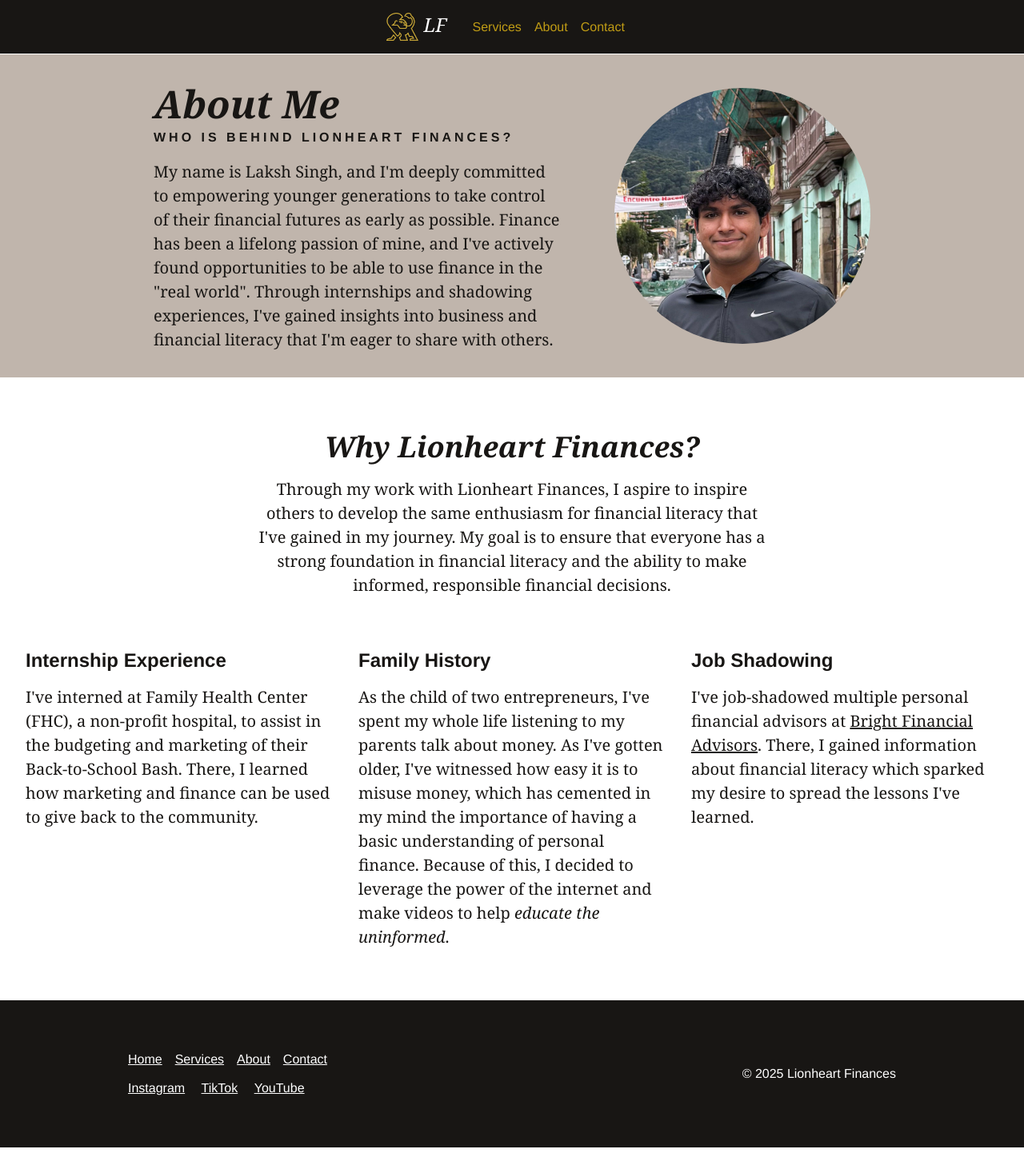
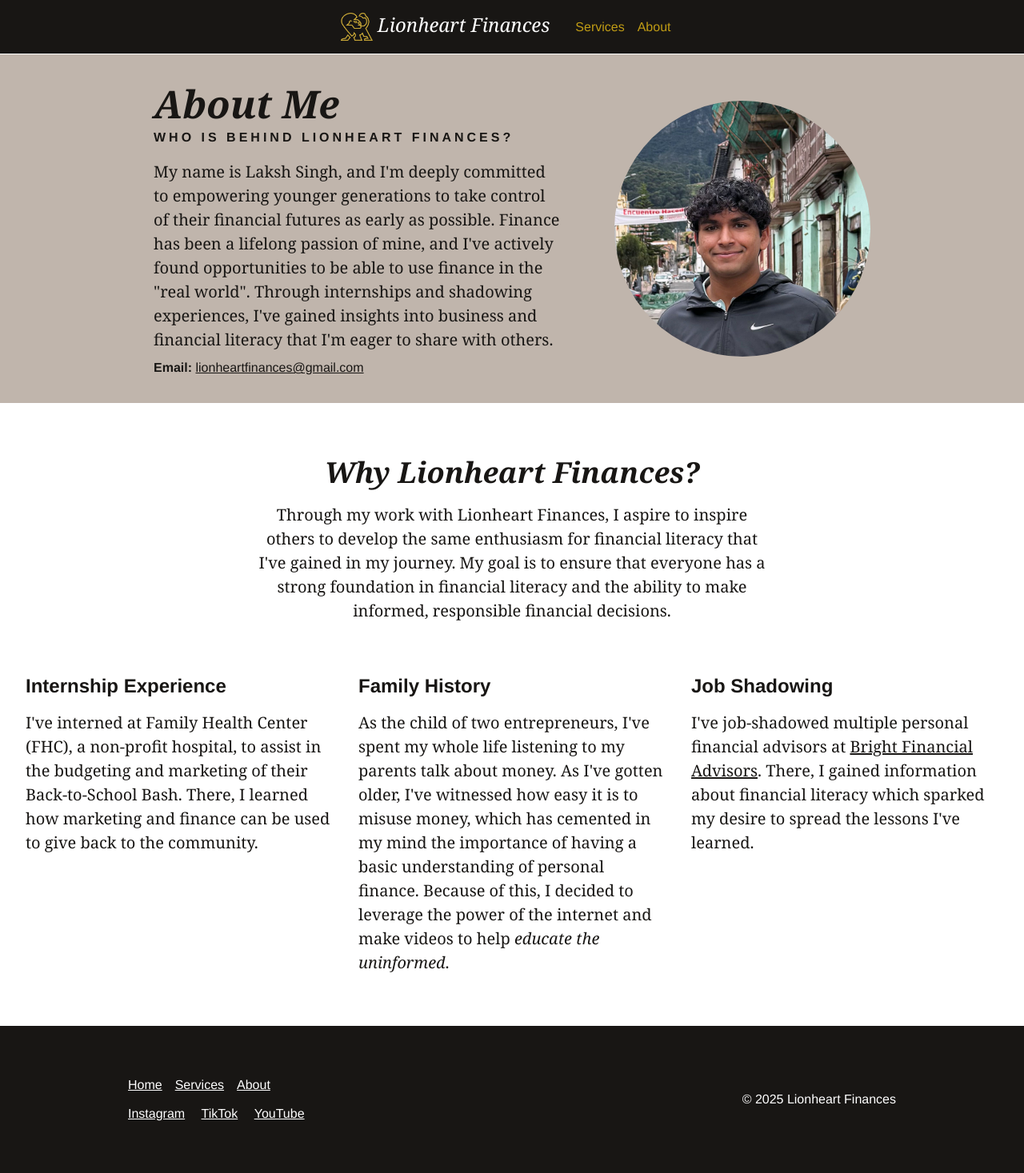
Before and after one commit to firstpulsestudio/lionheart-finances.com, a Jekyll site: the page built from about.html, in a window 1280 px wide. Shown: the whole page at 80% size. Built offline with Jekyll 4.4.1, drawn with Linux system fonts in a browser that asks for light colours; before the commit the page ends 1435 px from its top, so only the background shows below that.

Commit message:
Merge contact page into about

```diff
--- a/_includes/footer.html
+++ b/_includes/footer.html
@@ -6,7 +6,6 @@
           <li><a class="underline white" href="/">Home</a></li>
           <li><a class="ml2 underline white" href="/services">Services</a></li>
           <li><a class="ml2 underline white" href="/about">About</a></li>
-          <li><a class="ml2 underline white" href="/contact">Contact</a></li>
         </ol>
       </nav>
 
--- a/_includes/header.html
+++ b/_includes/header.html
@@ -2,14 +2,13 @@
   <nav>
     <ol class="flex items-center justify-center list-reset">
       <li>
-        <a class="font-primary h4 italic mr3 white" href="/">
+        <a class="font-primary h6 italic mr3 white md-h4" href="/">
           <img alt="Logo" class="logo-icon" src="/assets/images/logo-icon.png">
-          LF
+          Lionheart Finances
         </a>
       </li>
       <li><a class="mr2 gold" href="/services">Services</a></li>
       <li><a class="mr2 gold" href="/about">About</a></li>
-      <li><a class="mr2 gold" href="/contact">Contact</a></li>
     </ol>
   </nav>
 </header>
--- a/about.html
+++ b/about.html
@@ -10,7 +10,8 @@ title: About
     <div class="px3 py3 lg-width-60">
       <h1 class="h2 italic">About Me</h1>
       <h2 class="font-secondary h7 lh-copy mb2 uppercase md-h6">Who Is behind <span class="nowrap">Lionheart Finances?</span></h2>
-      <p class="h5">My name is Laksh Singh, and I'm deeply committed to empowering younger generations to take control of their financial futures as early as possible. Finance has been a lifelong passion of mine, and I've actively found opportunities to be able to use finance in the "real world". Through internships and shadowing experiences, I've gained insights into business and financial literacy that I'm eager to share with others.</p>
+      <p class="h5 mb1">My name is Laksh Singh, and I'm deeply committed to empowering younger generations to take control of their financial futures as early as possible. Finance has been a lifelong passion of mine, and I've actively found opportunities to be able to use finance in the "real world". Through internships and shadowing experiences, I've gained insights into business and financial literacy that I'm eager to share with others.</p>
+      <p class="bold font-secondary h6">Email: <a class="black regular underline" href="mailto:lionheartfinances@gmail.com">lionheartfinances@gmail.com</a></p>
     </div>
     <div class="pb3 px3 lg-pt3 lg-width-40">
       <img alt="Profile of Laksh Singh" class="block crop" src="/assets/images/profile-square.jpg">
@@ -21,7 +22,7 @@ title: About
 <section>
   <div class="px3 lg-text-center">
     <h2 class="h3 italic mb2">Why Lionheart Finances?</h2>
-    <p class="h5 measure mx-auto">Through my work with Lionheart Finances, I aspire to inspire others to develop the same enthusiasm for financial literacy that I've gained in my journey. My goal is to ensure that everyone has a strong foundation in financial literacy and the ability to make informed, responsible financial decisions.</p>
+    <p class="h5 measure mx-auto">Through my work with Lionheart Finances, I aspire to inspire others to develop the same enthusiasm for financial literacy that I've gained in my journey. My&nbsp;goal is to ensure that everyone has a strong foundation in financial literacy and the ability to make informed, responsible financial decisions.</p>
   </div>
 
   <div class="max-width-xl mx-auto px3 py4 lg-flex">
```
Also changed, not shown: contact.html (deleted, +0 -15 lines).
